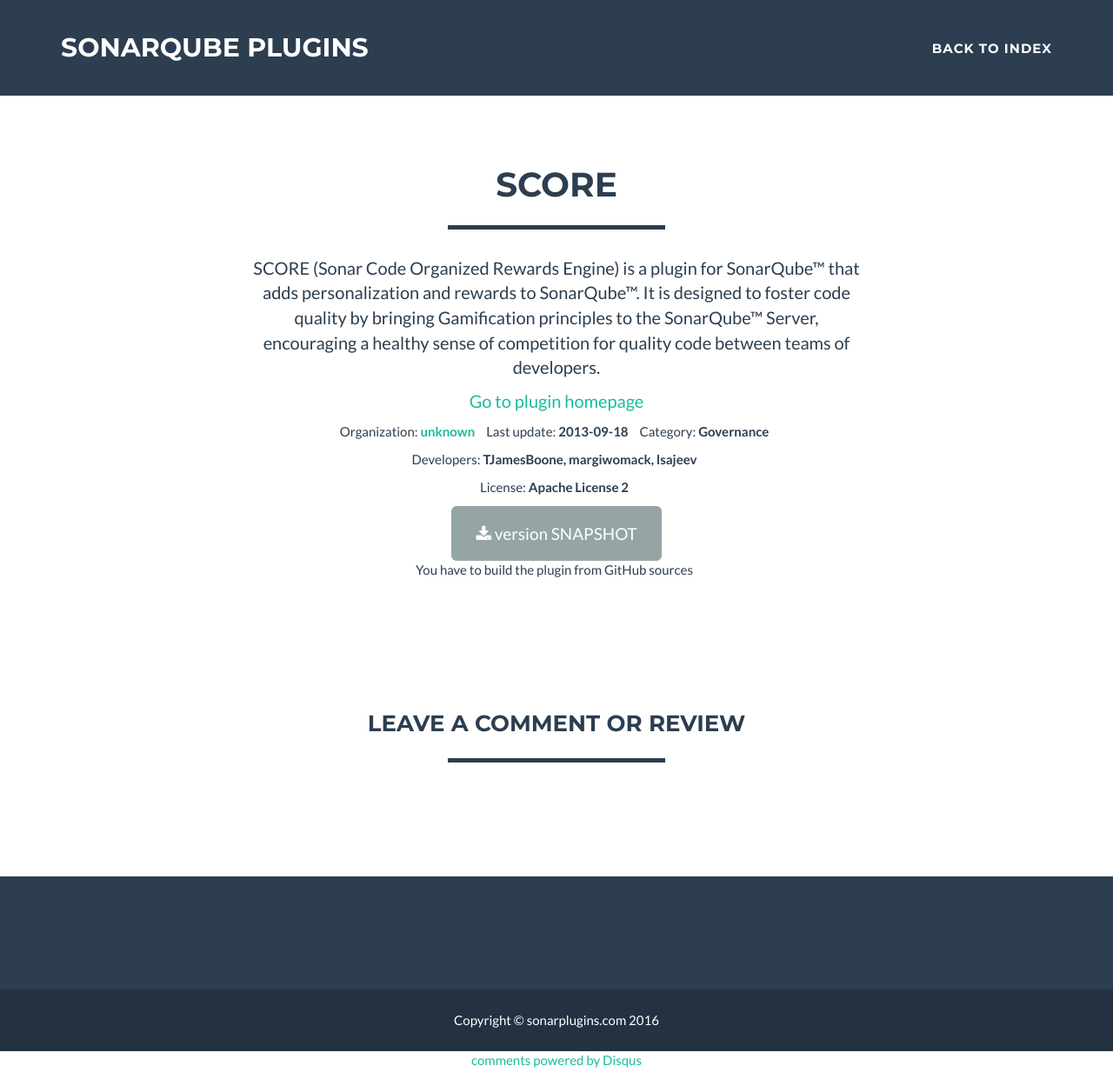
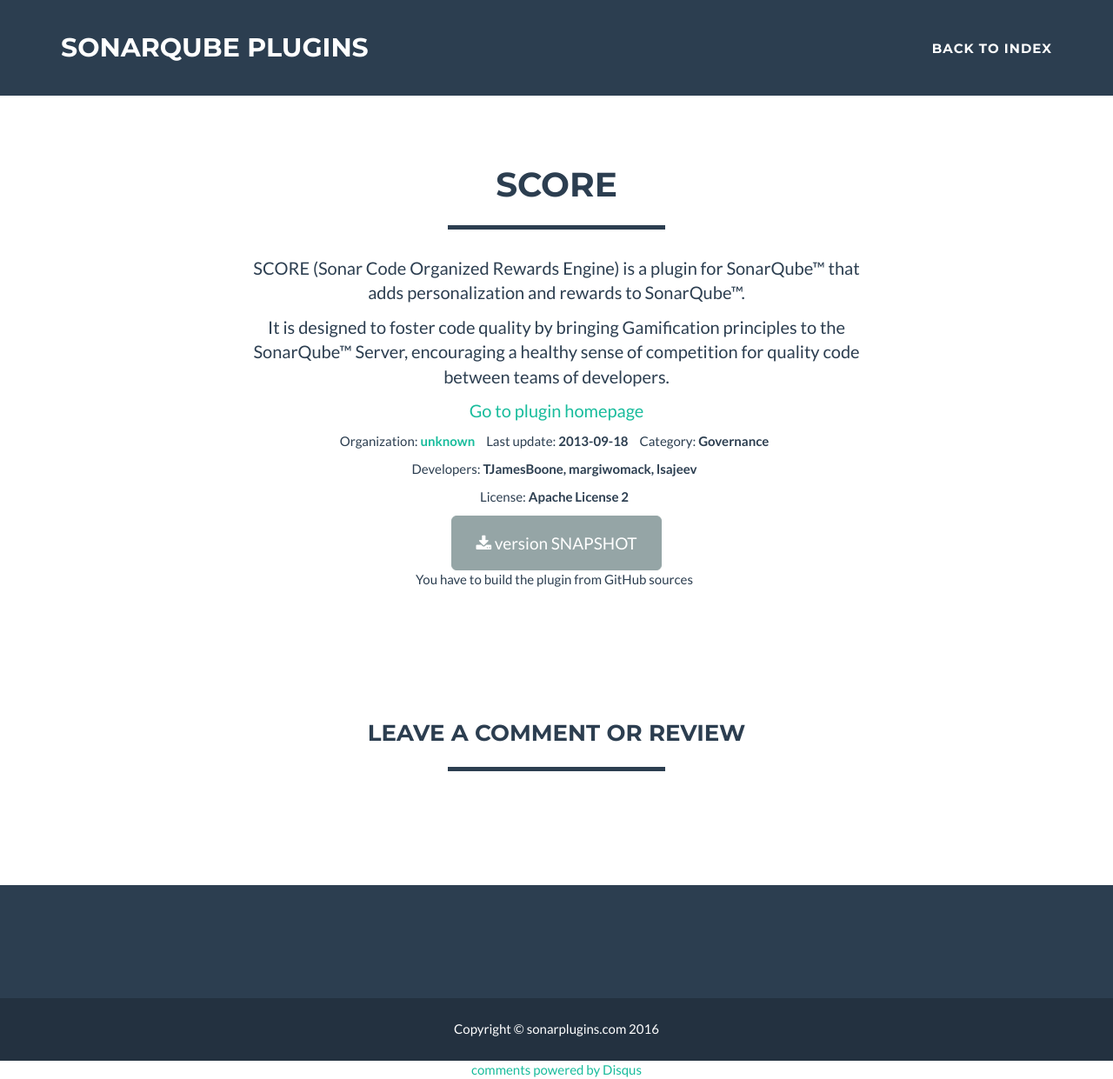
Before and after one commit to sonarplugins/sonarplugins.github.io, a Jekyll site: the page built from _posts/0000-01-06-score.markdown, in a window 1280 px wide and 1241 px high. Shown: the whole window at 87% size. Built offline with Jekyll 4.4.1, drawn with Linux system fonts in a browser that asks for light colours; comment, search, counter and statistics services are not loaded.

```diff
--- a/_posts/0000-01-06-score.markdown
+++ b/_posts/0000-01-06-score.markdown
@@ -12,7 +12,7 @@ license: Apache License 2
 developers: TJamesBoone, margiwomack, lsajeev
 sonarqube_version: unkown
 category: Governance
-description: SCORE (Sonar Code Organized Rewards Engine) is a plugin for SonarQube™ that adds personalization and rewards to SonarQube™. It is designed to foster code quality by bringing Gamification principles to the SonarQube™ Server, encouraging a healthy sense of competition for quality code between teams of developers.
-details:
+description: SCORE (Sonar Code Organized Rewards Engine) is a plugin for SonarQube™ that adds personalization and rewards to SonarQube™.
+details: It is designed to foster code quality by bringing Gamification principles to the SonarQube™ Server, encouraging a healthy sense of competition for quality code between teams of developers.
 
 ---
```
